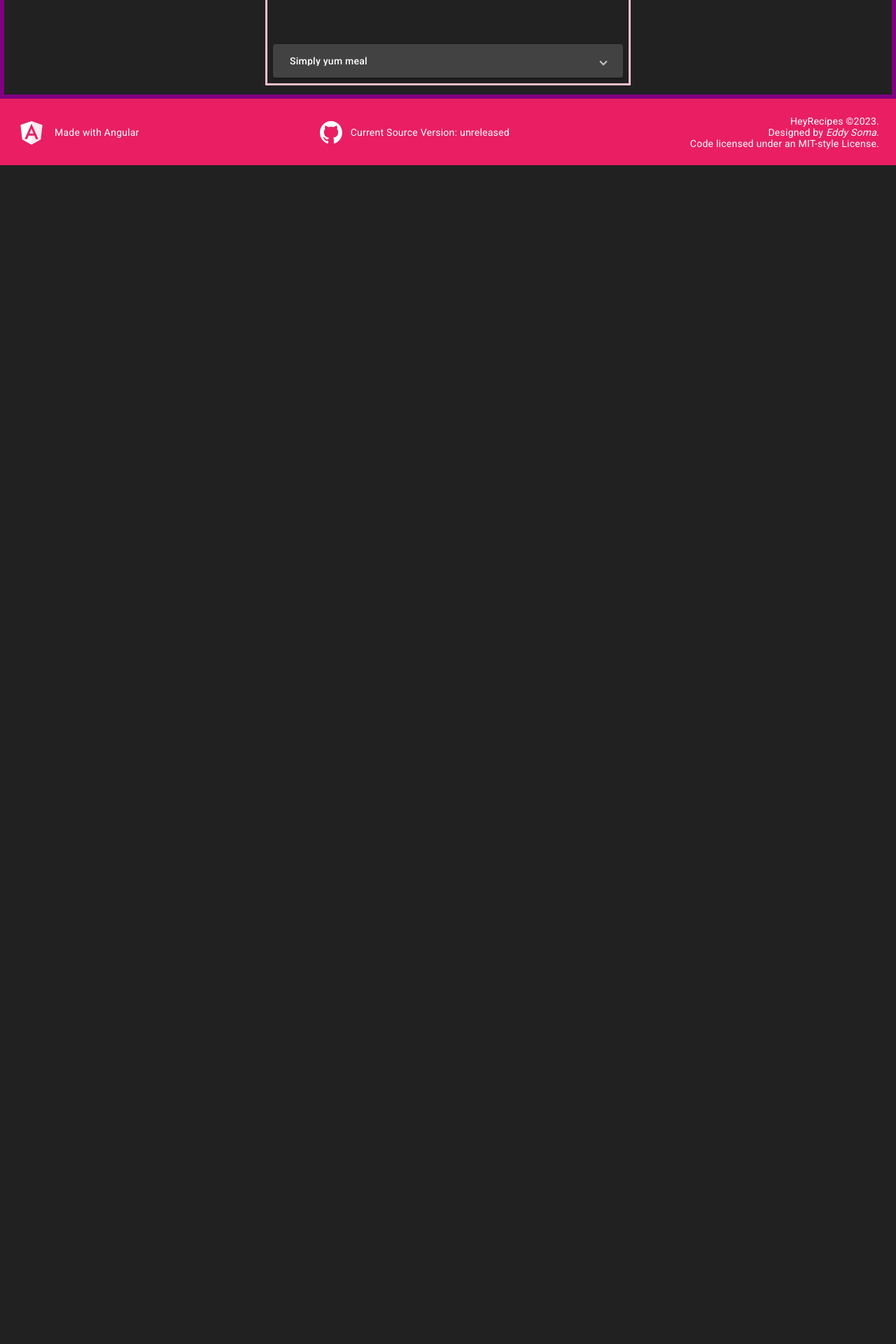
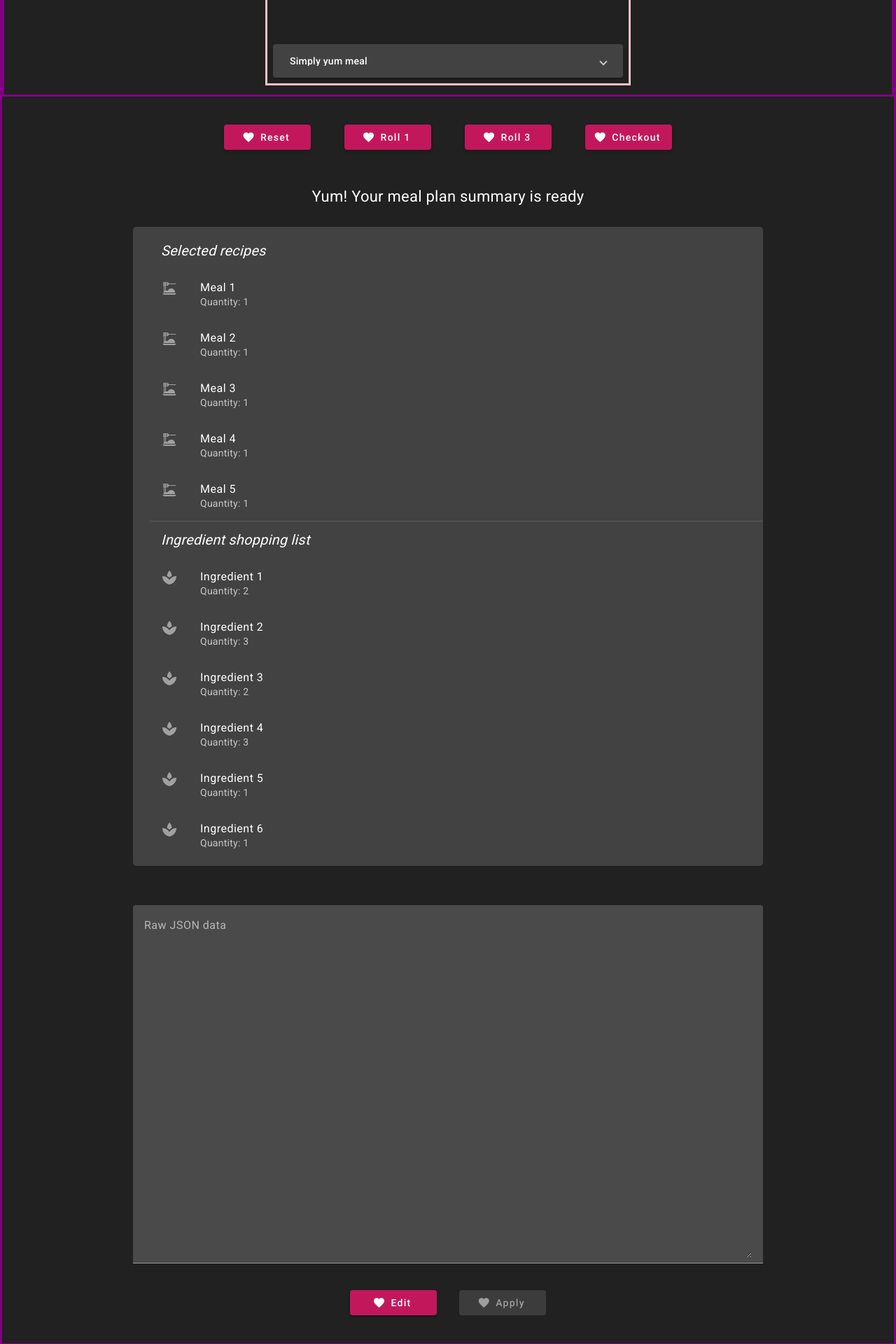
Before and after one commit to Kairn/hey-recipes, an Angular app: page / in a window 1280 px wide. Shown: the part 5560-7480 px from the top of the page at 70% size. Before the commit the page ends 5796 px from the top, so only its background shows below. Built offline with nearby package versions, Linux system fonts and the light colour scheme.

Commit message:
finish the outline of the rest of main component

```diff
--- a/src/app/hero/hero.component.scss
+++ b/src/app/hero/hero.component.scss
@@ -17,7 +17,7 @@
     align-items: center;
     text-align: center;
 
-    button {
+    >button {
         font-size: 16px;
     }
 }
@@ -47,8 +47,8 @@
     #hero-inner {
         width: 70%;
 
-        button {
-            font-size: 12px;
+        >button {
+            font-size: 14px;
         }
     }
 
@@ -76,10 +76,6 @@
 
     #hero-inner {
         width: 80%;
-
-        button {
-            font-size: 10px;
-        }
     }
 
     #hero-text {
--- a/src/app/main/main.component.html
+++ b/src/app/main/main.component.html
@@ -17,4 +17,105 @@
             <app-recipe></app-recipe>
         </div>
     </div>
+    <div id="result-container">
+        <div id="result-actions">
+            <button mat-raised-button extended color="primary">
+                <mat-icon>favorite</mat-icon>
+                Reset
+            </button>
+            <button mat-raised-button extended color="primary">
+                <mat-icon>favorite</mat-icon>
+                Roll 1
+            </button>
+            <button mat-raised-button extended color="primary">
+                <mat-icon>favorite</mat-icon>
+                Roll 3
+            </button>
+            <button mat-raised-button extended color="primary">
+                <mat-icon>favorite</mat-icon>
+                Checkout
+            </button>
+        </div>
+        <div id="results">
+            <div>Yum! Your meal plan summary is ready</div>
+            <mat-list>
+                <div mat-subheader>Selected recipes</div>
+                <mat-list-item>
+                    <mat-icon matListItemIcon>dinner_dining</mat-icon>
+                    <div matListItemTitle>Meal 1</div>
+                    <div matListItemLine>Quantity: 1</div>
+                </mat-list-item>
+                <mat-list-item>
+                    <mat-icon matListItemIcon>dinner_dining</mat-icon>
+                    <div matListItemTitle>Meal 2</div>
+                    <div matListItemLine>Quantity: 1</div>
+                </mat-list-item>
+                <mat-list-item>
+                    <mat-icon matListItemIcon>dinner_dining</mat-icon>
+                    <div matListItemTitle>Meal 3</div>
+                    <div matListItemLine>Quantity: 1</div>
+                </mat-list-item>
+                <mat-list-item>
+                    <mat-icon matListItemIcon>dinner_dining</mat-icon>
+                    <div matListItemTitle>Meal 4</div>
+                    <div matListItemLine>Quantity: 1</div>
+                </mat-list-item>
+                <mat-list-item>
+                    <mat-icon matListItemIcon>dinner_dining</mat-icon>
+                    <div matListItemTitle>Meal 5</div>
+                    <div matListItemLine>Quantity: 1</div>
+                </mat-list-item>
+                <mat-divider></mat-divider>
+                <div mat-subheader>Ingredient shopping list</div>
+                <mat-list-item>
+                    <mat-icon matListItemIcon>spa</mat-icon>
+                    <div matListItemTitle>Ingredient 1</div>
+                    <div matListItemLine>Quantity: 2</div>
+                </mat-list-item>
+                <mat-list-item>
+                    <mat-icon matListItemIcon>spa</mat-icon>
+                    <div matListItemTitle>Ingredient 2</div>
+                    <div matListItemLine>Quantity: 3</div>
+                </mat-list-item>
+                <mat-list-item>
+                    <mat-icon matListItemIcon>spa</mat-icon>
+                    <div matListItemTitle>Ingredient 3</div>
+                    <div matListItemLine>Quantity: 2</div>
+                </mat-list-item>
+                <mat-list-item>
+                    <mat-icon matListItemIcon>spa</mat-icon>
+                    <div matListItemTitle>Ingredient 4</div>
+                    <div matListItemLine>Quantity: 3</div>
+                </mat-list-item>
+                <mat-list-item>
+                    <mat-icon matListItemIcon>spa</mat-icon>
+                    <div matListItemTitle>Ingredient 5</div>
+                    <div matListItemLine>Quantity: 1</div>
+                </mat-list-item>
+                <mat-list-item>
+                    <mat-icon matListItemIcon>spa</mat-icon>
+                    <div matListItemTitle>Ingredient 6</div>
+                    <div matListItemLine>Quantity: 1</div>
+                </mat-list-item>
+            </mat-list>
+        </div>
+    </div>
+    <div id="data-container">
+        <div id="data-box">
+            <mat-form-field>
+                <mat-label>Raw JSON data</mat-label>
+                <textarea rows="30" matInput placeholder="Missing data..."></textarea>
+            </mat-form-field>
+        </div>
+        <div id="data-actions">
+            <button mat-raised-button extended color="primary">
+                <mat-icon>favorite</mat-icon>
+                Edit
+            </button>
+            <button mat-raised-button extended disabled="" color="primary">
+                Apply
+                <mat-icon>favorite</mat-icon>
+            </button>
+        </div>
+    </div>
 </div>
--- a/src/app/main/main.component.scss
+++ b/src/app/main/main.component.scss
@@ -1,4 +1,7 @@
 @import '../../imports.scss';
+
+$result-inner-size: 900px;
+$result-inner-small: 700px;
 
 #main-box {
     border: solid purple;
@@ -30,7 +33,7 @@ app-chipset {
 #meals-container {
     border: solid purple;
     min-height: 400px;
-    padding: 1rem 8%;
+    padding: 1rem 4rem;
     display: flex;
     flex-flow: row wrap;
     justify-content: center;
@@ -46,6 +49,89 @@ app-chipset {
     }
 }
 
+#result-container {
+    padding: 2rem 1rem;
+}
+
+#result-actions {
+    width: 100%;
+    display: flex;
+    flex-flow: row wrap;
+    justify-content: center;
+    align-items: center;
+
+    >button {
+        width: 124px;
+        margin: 0.5rem 1.5rem;
+    }
+}
+
+#results {
+    margin: 3rem 1.5rem 1rem;
+
+    >div {
+        text-align: center;
+        font-size: 22px;
+        margin-bottom: 2rem;
+    }
+
+    >mat-list {
+        background-color: $basic-color;
+        // max-width: 90%;
+        width: $result-inner-size;
+        margin: auto;
+        border-radius: 5px;
+        padding-left: 1.5rem;
+
+        >div {
+            font-size: 20px;
+            font-style: italic;
+        }
+    }
+}
+
+#data-container {
+    padding: 0 1rem;
+}
+
+#data-box {
+    margin: 0 1.5rem;
+
+    >mat-form-field {
+        display: block;
+        width: $result-inner-size;
+        margin: 0.5rem auto 0;
+    }
+}
+
+#data-actions {
+    padding: 0.5rem;
+    display: flex;
+    flex-flow: row wrap;
+    justify-content: center;
+    align-items: center;
+    margin-bottom: 1.5rem;
+
+    >button {
+        width: 124px;
+        margin: 0.5rem 1rem;
+    }
+}
+
+@media (max-width: 1100px) {
+    #results {
+        >mat-list {
+            width: $result-inner-small;
+        }
+    }
+
+    #data-box {
+        >mat-form-field {
+            width: $result-inner-small;
+        }
+    }
+}
+
 @media (max-width: 900px) {
     app-chipset {
         margin: 0 1.5rem 0 1rem;
@@ -53,6 +139,10 @@ app-chipset {
 }
 
 @media (max-width: 768px) {
+    #title-box {
+        font-size: 28px;
+    }
+
     #chipset-container {
         flex-direction: column;
     }
@@ -64,7 +154,25 @@ app-chipset {
 
 
 @media (max-width: 575px) {
+    #title-box {
+        font-size: 22px;
+    }
+
     #meals-container {
         padding: 1rem 5%;
     }
+
+    #results {
+        >div {
+            font-size: 20px;
+        }
+
+        >mat-list {
+            padding-left: 1rem;
+
+            >div {
+                font-size: 18px;
+            }
+        }
+    }
 }
--- a/src/app/why/why.component.scss
+++ b/src/app/why/why.component.scss
@@ -56,6 +56,6 @@
 
 @media (max-width: 676px) {
     #why-title {
-        font-size: 20px;
+        font-size: 22px;
     }
 }
```
